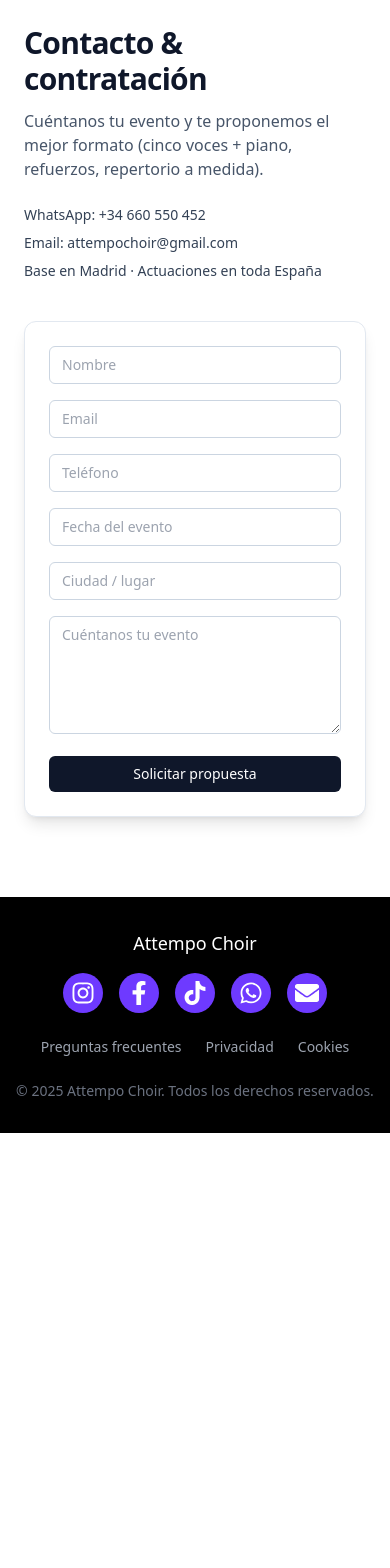
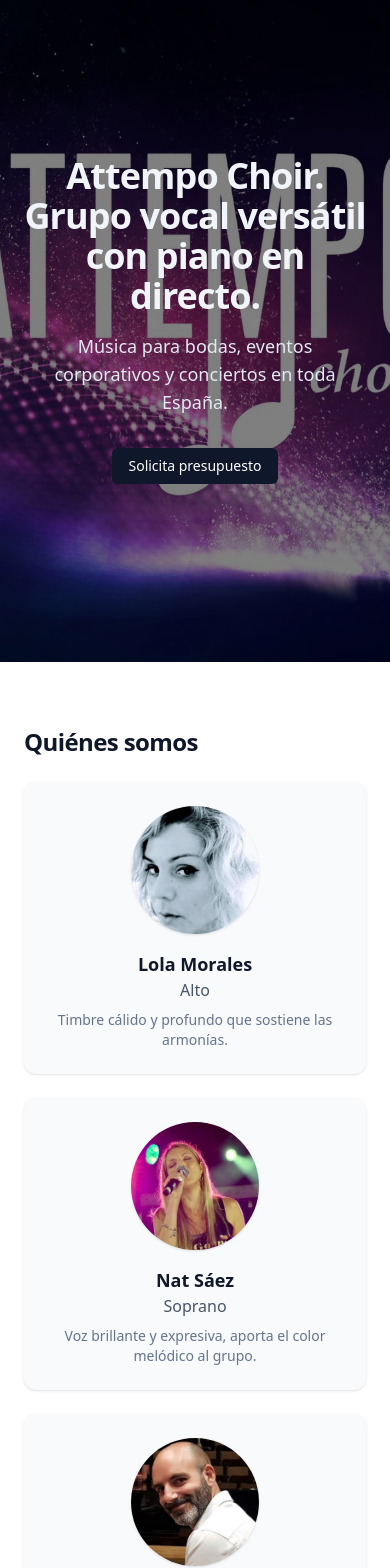
Before and after one commit to attempochoir/attempo, a Next.js app: page / in a window 390 px wide. Shown: the part 120-1688 px from the top of the page. Before the commit the page ends 1253 px from the top, so only its background shows below. Built offline with nearby package versions, Linux system fonts and the light colour scheme; no server answers.

Commit message:
corregido problema en mobile

```diff
--- a/src/components/AttempoLanding.js
+++ b/src/components/AttempoLanding.js
@@ -3,8 +3,11 @@ import { Button } from "@/components/ui/button";
 import { Card, CardContent } from "@/components/ui/card";
 import { Input } from "@/components/ui/input";
 import { Textarea } from "@/components/ui/textarea";
-import YouTubePlaylist from "@/components/YouTubePlaylist";
+import dynamic from "next/dynamic";
 import Script from "next/script";
+
+// Carga la playlist de YouTube solo en cliente (evita SSR en móvil)
+const YouTubePlaylist = dynamic(() => import("@/components/YouTubePlaylist"), { ssr: false });
 
 export default function AttempoLanding() {
   const [sent, setSent] = useState(false);
@@ -16,11 +19,11 @@ export default function AttempoLanding() {
     const formData = new FormData(e.target);
     const data = Object.fromEntries(formData.entries());
 
-    // 2) Intentamos ejecutar reCAPTCHA v3
+    // 2) Intentamos ejecutar reCAPTCHA v3 (fallback si no carga)
     const siteKey = process.env.NEXT_PUBLIC_RECAPTCHA_SITE_KEY;
     let token = "not-verified"; // fallback por defecto
 
-    if (siteKey && window.grecaptcha) {
+    if (siteKey && typeof window !== "undefined" && window.grecaptcha) {
       try {
         token = await window.grecaptcha.execute(siteKey, { action: "contact" });
       } catch (err) {
@@ -60,12 +63,6 @@ export default function AttempoLanding() {
     <div className="min-h-screen bg-white text-slate-900">
       <HeadTags />
 
-      {/* Script reCAPTCHA */}
-      <Script
-        src={`https://www.google.com/recaptcha/api.js?render=${process.env.NEXT_PUBLIC_RECAPTCHA_SITE_KEY}`}
-        strategy="afterInteractive"
-      />
-
       {/* HEADER */}
       <header className="sticky top-0 z-40 backdrop-blur bg-white/80 border-b">
         <div className="max-w-7xl mx-auto px-6 py-3 flex items-center justify-between">
@@ -89,7 +86,123 @@ export default function AttempoLanding() {
         </div>
       </header>
 
-      {/* ... resto del contenido igual que lo tienes ahora ... */}
+      {/* HÉROE (altura segura en móvil) */}
+      <section
+        className="relative min-h-[85dvh] md:min-h-screen w-full flex flex-col items-center justify-center bg-black bg-cover bg-center text-center px-6"
+        style={{ backgroundImage: "url('/bg-hero-3.jpg')" }}
+      >
+        <div className="absolute inset-0 bg-black/50" />
+        <div className="relative z-10 flex flex-col items-center">
+          <h1 className="mt-8 text-slate-100 text-4xl md:text-4xl font-bold tracking-tight max-w-3xl">
+            Attempo Choir. Grupo vocal versátil con piano en directo.
+          </h1>
+          <p className="mt-4 text-slate-200 text-lg md:text-xl font-light max-w-2xl">
+            Música para bodas, eventos corporativos y conciertos en toda España.
+          </p>
+          <a href="#contacto" className="mt-8 inline-block">
+            <Button className="rounded-2xl">Solicita presupuesto</Button>
+          </a>
+        </div>
+      </section>
+
+      {/* QUIÉNES SOMOS */}
+      <section id="quienes-somos" className="py-16 bg-white">
+        <div className="max-w-7xl mx-auto px-6">
+          <h2 className="text-2xl md:text-3xl font-bold tracking-tight">Quiénes somos</h2>
+          <ul className="mt-6 grid sm:grid-cols-2 lg:grid-cols-6 gap-6 text-center">
+            {[
+              { name: "Lola Morales", rol: "Alto",  foto: "/lola-morales.jpg", bio: "Timbre cálido y profundo que sostiene las armonías." },
+              { name: "Nat Sáez",     rol: "Soprano", foto: "/nat-saez.jpg",   bio: "Voz brillante y expresiva, aporta el color melódico al grupo." },
+              { name: "César Leal",   rol: "Bajo",  foto: "/cesar-leal.jpg",   bio: "Base grave que aporta cuerpo y equilibrio al conjunto." },
+              { name: "Daniel Díaz",  rol: "Tenor", foto: "/dani-diaz.jpg",    bio: "Voz clara y potente, con gran expresividad escénica." },
+              { name: "Miguel Pérez", rol: "Tenor", foto: "/miguel-perez.jpg", bio: "Timbre versátil que complementa y refuerza las armonías." },
+              { name: "Carlos Hernández", rol: "Pianista", bio: "Acompañante al piano, motor musical que da unidad al grupo." },
+            ].map((m, i) => (
+              <li
+                key={i}
+                className="p-6 rounded-xl bg-slate-50 shadow hover:shadow-md transition flex flex-col items-center"
+              >
+                {m.foto ? (
+                  <img
+                    src={m.foto}
+                    alt={m.name}
+                    loading="lazy"
+                    className="w-32 h-32 object-cover rounded-full shadow mb-4"
+                  />
+                ) : (
+                  <div className="w-32 h-32 rounded-full bg-slate-200 mb-4" />
+                )}
+                <div className="font-semibold text-lg">{m.name}</div>
+                <div className="text-slate-600">{m.rol}</div>
+                <p className="mt-2 text-sm text-slate-500">{m.bio}</p>
+              </li>
+            ))}
+          </ul>
+        </div>
+      </section>
+
+      {/* SERVICIOS */}
+      <section id="servicios" className="py-20 bg-white">
+        <div className="max-w-7xl mx-auto px-6 text-center">
+          <h2 className="text-3xl md:text-4xl font-bold tracking-tight mb-12">Servicios</h2>
+          <div className="grid md:grid-cols-3 gap-6">
+            {/* Bodas */}
+            <div className="relative rounded-2xl overflow-hidden shadow-lg group h-80">
+              <img
+                loading="lazy"
+                src="/servicio-bodas.jpg"
+                alt="Bodas y ceremonias"
+                className="w-full h-full object-cover group-hover:scale-105 transition-transform duration-500"
+              />
+              <div className="absolute inset-0 bg-[#6E3AFF]/70 group-hover:bg-[#6E3AFF]/50 transition-colors"></div>
+              <div className="absolute inset-0 flex flex-col justify-center items-center text-white px-6">
+                <h3 className="text-2xl font-semibold">Bodas y ceremonias</h3>
+                <p className="mt-2 text-sm md:text-base">Música emotiva con voces y piano en directo. Ideal para ceremonia y cóctel.</p>
+              </div>
+            </div>
+
+            {/* Eventos */}
+            <div className="relative rounded-2xl overflow-hidden shadow-lg group h-80">
+              <img
+                loading="lazy"
+                src="/servicio-eventos.jpg"
+                alt="Eventos corporativos"
+                className="w-full h-full object-cover group-hover:scale-105 transition-transform duration-500"
+              />
+              <div className="absolute inset-0 bg-[#6E3AFF]/70 group-hover:bg-[#6E3AFF]/50 transition-colors"></div>
+              <div className="absolute inset-0 flex flex-col justify-center items-center text-white px-6">
+                <h3 className="text-2xl font-semibold">Eventos corporativos</h3>
+                <p className="mt-2 text-sm md:text-base">Cinco voces y piano en directo para aportar elegancia y energía en galas y eventos.</p>
+              </div>
+            </div>
+
+            {/* Conciertos */}
+            <div className="relative rounded-2xl overflow-hidden shadow-lg group h-80">
+              <img
+                loading="lazy"
+                src="/servicio-conciertos.jpg"
+                alt="Conciertos y festivales"
+                className="w-full h-full object-cover group-hover:scale-105 transition-transform duration-500"
+              />
+              <div className="absolute inset-0 bg-[#6E3AFF]/70 group-hover:bg-[#6E3AFF]/50 transition-colors"></div>
+              <div className="absolute inset-0 flex flex-col justify-center items-center text-white px-6">
+                <h3 className="text-2xl font-semibold">Conciertos y festivales</h3>
+                <p className="mt-2 text-sm md:text-base">Escénica impactante con gospel, soul, pop y musicales con piano en directo.</p>
+              </div>
+            </div>
+          </div>
+        </div>
+      </section>
+
+      {/* PLAYLIST YOUTUBE (solo cliente) */}
+      <YouTubePlaylist
+        videos={[
+          { id: "vykaoUixr14",  title: "Attempo Choir - For Good (Wicked)" },
+          { id: "JyUGYOlUGC0",  title: "Attempo Choir - What a Wonderful World (Short)" },
+          { id: "LEjvzQiMpA0",  title: "Attempo Choir - For Good ensayo 2 voces (Wicked Broadway)" },
+        ]}
+        heading="Vídeos"
+      />
 
       {/* CONTACTO */}
       <section id="contacto" className="py-20">
@@ -137,6 +250,12 @@ export default function AttempoLanding() {
       </section>
 
       <JsonLd />
+
+      {/* Script reCAPTCHA (al final para minimizar bloqueos en móvil) */}
+      <Script
+        src={`https://www.google.com/recaptcha/api.js?render=${process.env.NEXT_PUBLIC_RECAPTCHA_SITE_KEY}`}
+        strategy="afterInteractive"
+      />
     </div>
   );
 }
```
